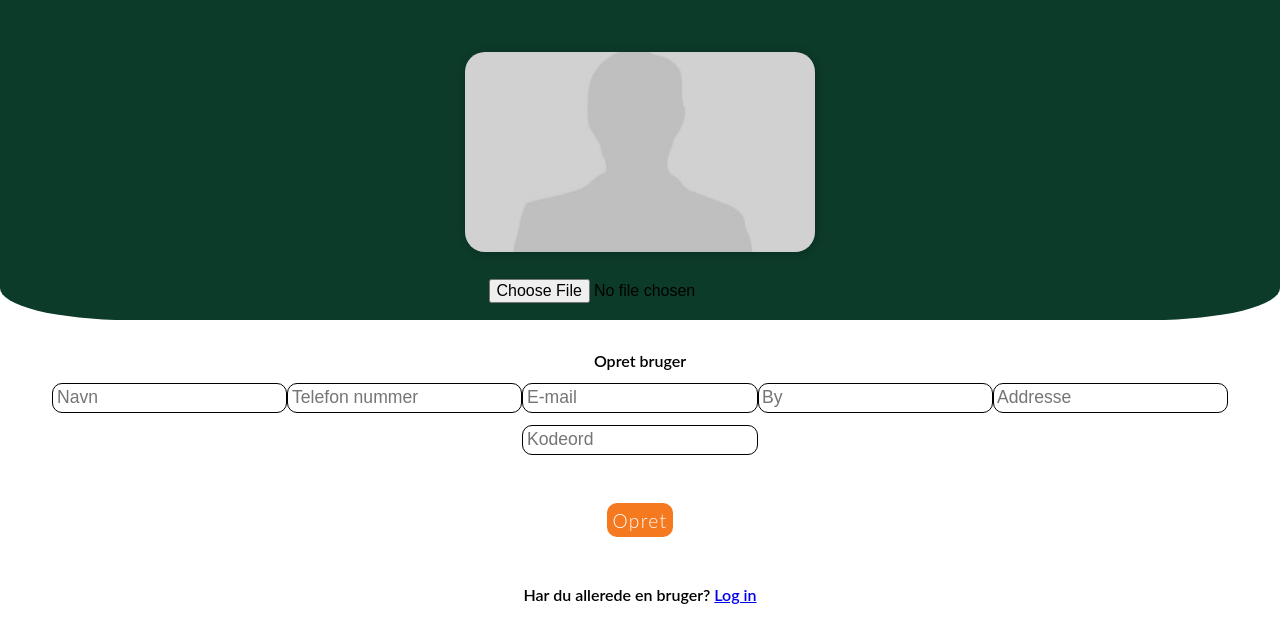
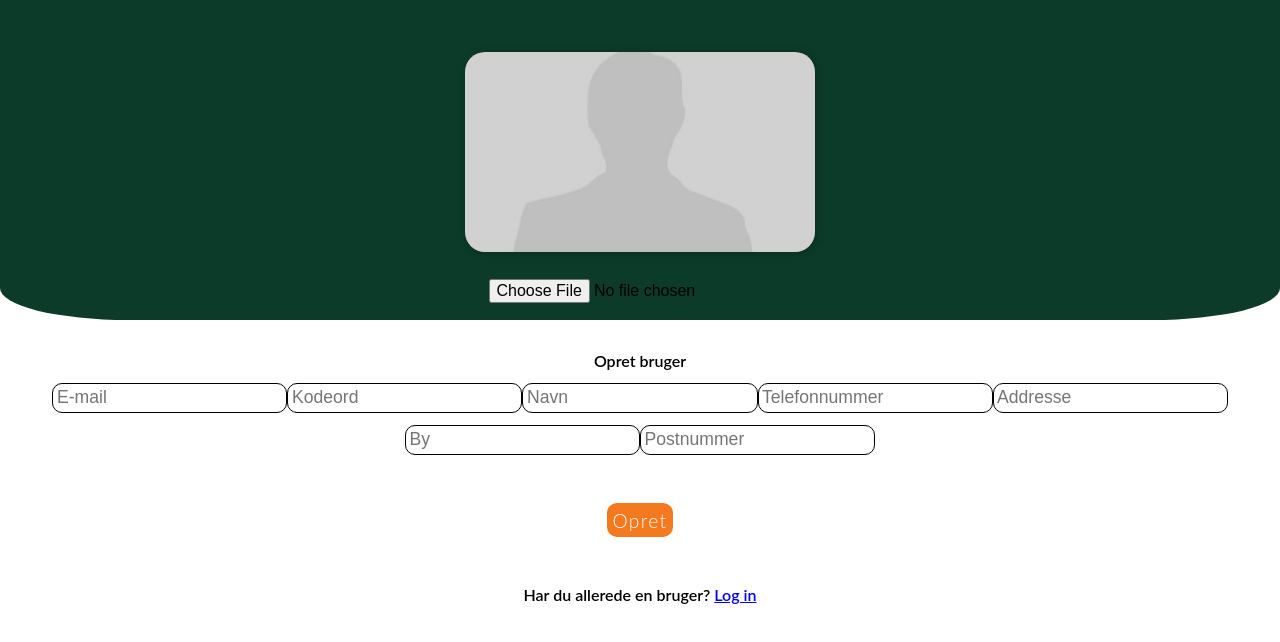
Before and after one commit to kdk97/havenem, a React (Create React App) app: page /opret-bruger in a window 1280 px wide. Shown: the top 642 px of the page. Built offline with nearby package versions, Linux system fonts and the light colour scheme; no server answers.

Commit message:
rettelser og forbedringer

```diff
--- a/src/pages/NyPostPage.js
+++ b/src/pages/NyPostPage.js
@@ -18,6 +18,7 @@ export default function NewFavList() {
     const [address , setAddress] = useState("");
     const [email , setEmail] = useState("");
     const [city , setCity] = useState("");
+    const [zipcode , setZipcode] = useState("");
 
 
     const navigate = useNavigate();
@@ -38,6 +39,7 @@ export default function NewFavList() {
             setAddress(userData.address);
             setEmail(userData.email);
             setCity(userData.city);
+            setZipcode(userData.zipcode);
             console.log(userData);
 
         }
@@ -55,7 +57,7 @@ export default function NewFavList() {
             user: userName,
             telephone: telephone,
             address: address,
-            email: email,
+            zipcode: zipcode,
             city: city
         };
 
--- a/src/pages/PlanPage.js
+++ b/src/pages/PlanPage.js
@@ -1,6 +1,6 @@
-import { doc, getDoc, deleteDoc } from "@firebase/firestore";
+import { doc, getDoc } from "@firebase/firestore";
 import { useEffect, useState } from "react";
-import { useNavigate, useParams } from "react-router-dom";
+import { useParams } from "react-router-dom";
 import { favsRef } from "../firebase-config";
 
 export default function UpdatePage() {
@@ -22,15 +22,13 @@ export default function UpdatePage() {
     return (
         <section className="page">
             <h1>Annoncer</h1>
-            <img className="image-preview" src={post.image} alt="preview"/>
-            <h2 className="pad">{post.category}</h2>
-            <h1>{post.name}</h1>
+            <img className="image-preview" src={post.image} alt="forhåndsvisning"/>
+            <h2>{post.category}, {post.name}</h2>
             <p>{post.about}</p>
             <h2>{post.user}</h2>
-            <h2>{post.telephone}</h2>
-            <h2>{post.email}</h2>
+            <h2><a href="tel:+45{post.telephone}">+45{post.telephone}</a></h2>
             <h2>{post.address}</h2>
-            <h2>{post.city}</h2>
+            <h2>{post.zipcode}, {post.city}</h2>
         </section>
     );
 }
--- a/src/pages/ProfilePage.js
+++ b/src/pages/ProfilePage.js
@@ -9,6 +9,7 @@ export default function ProfilePage() {
   const [email, setEmail] = useState("");
   const [age, setAge] = useState("");
   const [city, setCity] = useState("");
+  const [zipcode, setZipcode] = useState("");
   const [address, setAddress] = useState("");
   const [image, setImage] = useState("");
   const [imagepreview, setImagePreview] = useState (null);
@@ -41,6 +42,7 @@ export default function ProfilePage() {
           setName(userData.name);
           setAge(userData.age);
           setCity(userData.city);
+          setZipcode(userData.zipcode);
           setAddress(userData.address);
           setEmail(userData.email);
           setTelephone(userData.telephone);
@@ -58,6 +60,7 @@ export default function ProfilePage() {
     const userToUpdate = {
       name: name,
       age: age,
+      zipcode: zipcode,
       city: city,
       address: address,
       email: email,
@@ -94,7 +97,16 @@ export default function ProfilePage() {
           />
         </label>
         <label>
-
+          <input
+            type="email"
+            value={email}
+            onChange={(e) => setEmail(e.target.value)}
+            name="email"
+            placeholder="Angiv e-mail"
+            disabled
+          />
+        </label>
+        <label>
           <input
             type="text"
             value={name}
@@ -104,7 +116,25 @@ export default function ProfilePage() {
           />
         </label>
         <label>
-
+          <input
+            type="tel"
+            value={telephone}
+            onChange={(e) => setTelephone(e.target.value)}
+            name="telefon"
+            placeholder="Angiv Telefon nummer"
+            maxLength="8"
+          />
+        </label>
+        <label>
+          <input
+            type="text"
+            value={address}
+            onChange={(e) => setAddress(e.target.value)}
+            name="address"
+            placeholder="Angiv adresse"
+          />
+        </label>
+        <label>
           <input
             type="text"
             value={city}
@@ -114,37 +144,15 @@ export default function ProfilePage() {
           />
         </label>
         <label>
-
           <input
-            type="text"
-            value={address}
-            onChange={(e) => setAddress(e.target.value)}
-            name="address"
-            placeholder="Angiv adresse"
+            type="tel"
+            value={zipcode}
+            onChange={(e) => setZipcode(e.target.value)}
+            name="postnummer"
+            placeholder="Postnummer"
+            maxLength="4"
           />
         </label>
-        <label>
-
-          <input
-            type="text"
-            value={telephone}
-            onChange={(e) => setTelephone(e.target.value)}
-            name="telefon"
-            placeholder="Angiv Telefon nummer"
-          />
-        </label>
-        <label>
-
-          <input
-            type="email"
-            value={email}
-            onChange={(e) => setEmail(e.target.value)}
-            name="email"
-            placeholder="Angiv email"
-            disabled
-          />
-        </label>
-
         <p className="text-error">{errorMessage}</p>
         <button>Gem</button>
       </form>
--- a/src/pages/SignUpPage.js
+++ b/src/pages/SignUpPage.js
@@ -13,6 +13,7 @@ export default function SignUpPage() {
   const [city, setCity] = useState("");
   const [email, setEmail] = useState("");
   const [address, setAddress] = useState("");
+  const [zipcode, setZipcode] = useState("");
   const [telephone, setTelephone] = useState("");
   const [image, setImage] = useState("");
   const auth = getAuth();
@@ -41,10 +42,11 @@ export default function SignUpPage() {
   async function saveUserInfo() {
     const userToUpdate = {
       name: name,
+      telephone: telephone,
+      address: address,
+      zipcode: zipcode,
       city: city,
-      address: address,
       email: email,
-      telephone: telephone,
 
     };
     console.log(userToUpdate);
@@ -74,6 +76,20 @@ export default function SignUpPage() {
         <p >
         Opret bruger
       </p>
+      <label>
+          <input
+            type="text"
+            value={email}
+            onChange={(e) => setEmail(e.target.value)}
+            name="email"
+            placeholder="E-mail"
+          />
+        </label>
+        <input
+          type="password"
+          name="password"
+          placeholder="Kodeord"
+        />
         <label>
           <input
             type="text"
@@ -85,20 +101,21 @@ export default function SignUpPage() {
         </label>
         <label>
           <input
-            type="text"
+            type="tel"
             value={telephone}
             onChange={(e) => setTelephone(e.target.value)}
             name="Telefon"
-            placeholder="Telefon nummer"
+            placeholder="Telefonnummer"
+            maxLength="8"
           />
         </label>
         <label>
           <input
             type="text"
-            value={email}
-            onChange={(e) => setEmail(e.target.value)}
-            name="email"
-            placeholder="E-mail"
+            value={address}
+            onChange={(e) => setAddress(e.target.value)}
+            name="address"
+            placeholder="Addresse"
           />
         </label>
         <label>
@@ -112,18 +129,14 @@ export default function SignUpPage() {
         </label>
         <label>
           <input
-            type="text"
-            value={address}
-            onChange={(e) => setAddress(e.target.value)}
-            name="address"
-            placeholder="Addresse"
+            type="tel"
+            value={zipcode}
+            onChange={(e) => setZipcode(e.target.value)}
+            name="Postnummer"
+            placeholder="Postnummer"
+            maxLength="4"
           />
         </label>
-        <input
-          type="password"
-          name="password"
-          placeholder="Kodeord"
-        />
         <p className="text-error">{errorMessage}</p>
         <button>Opret</button>
       </form>
```
